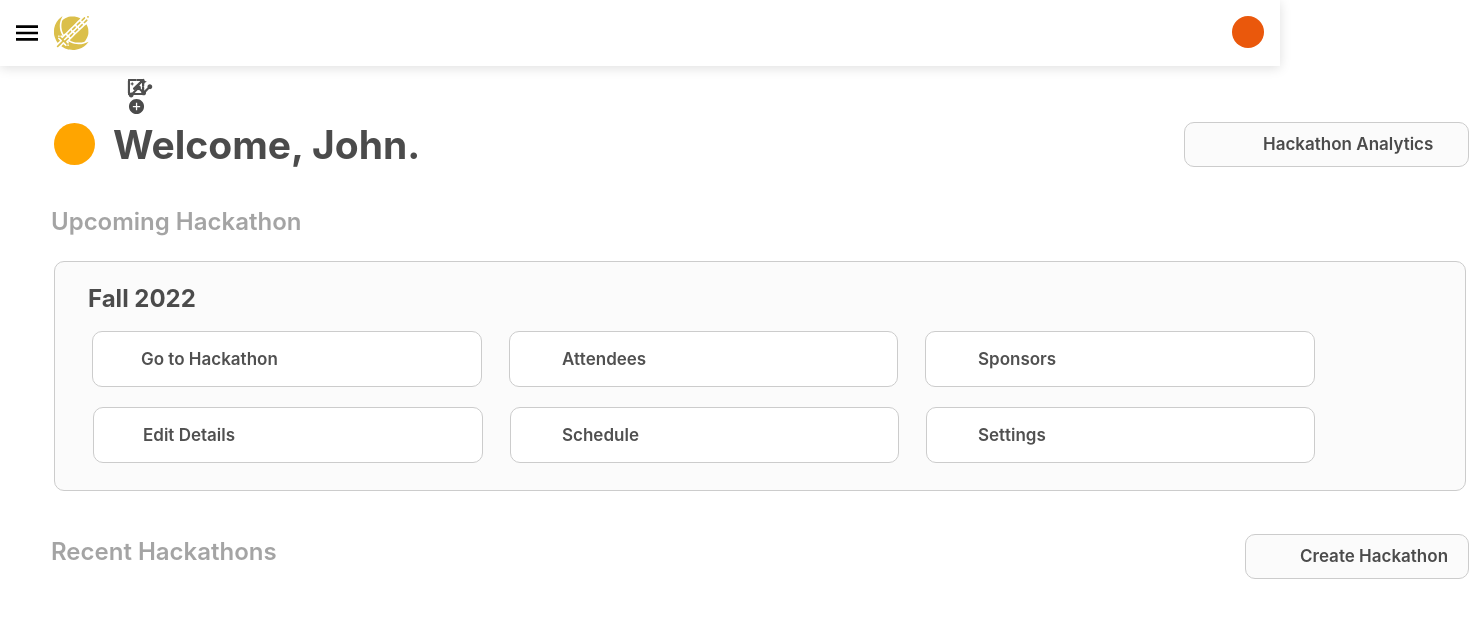
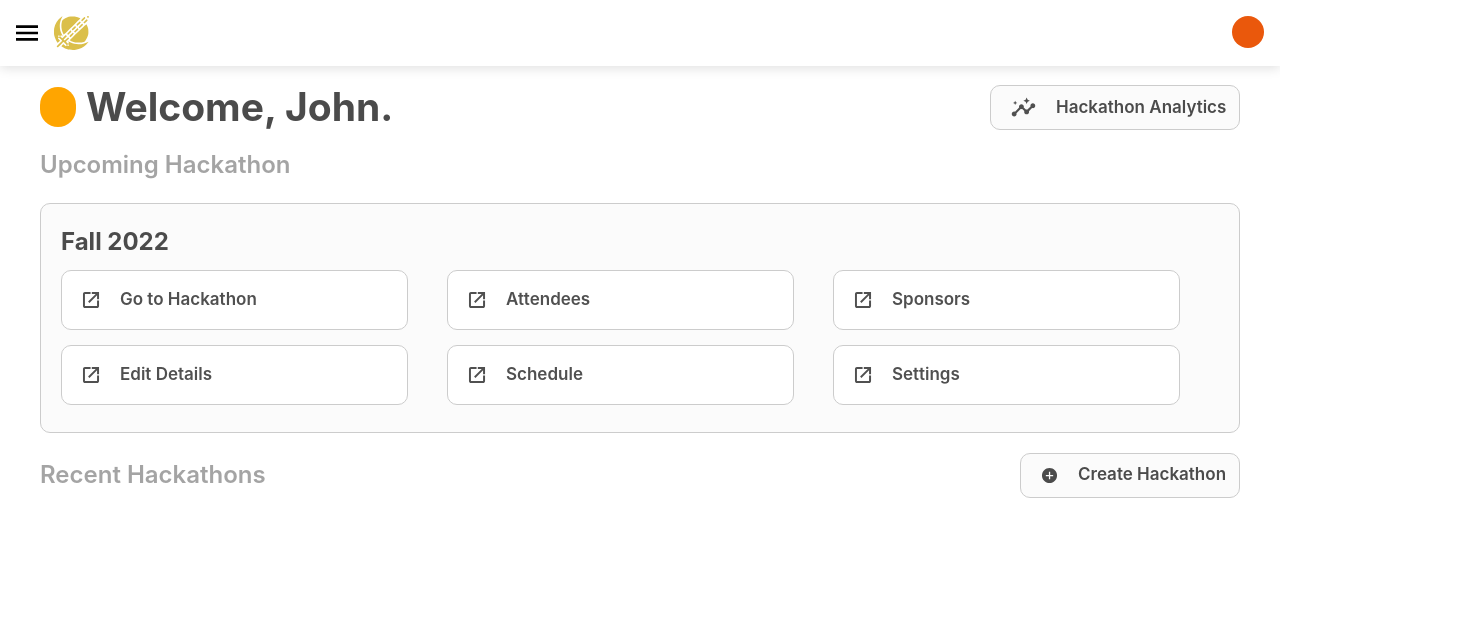
Before and after one commit to KnightHacks/admin-tool-frontend-2022, a React (Create React App) app: page / in a window 1280 px wide. Shown: the top 618 px of the page, 1469 px wide, since content can reach past the window. Built offline with nearby package versions, Linux system fonts and the light colour scheme.

Commit message:
Refactored home page.

```diff
--- a/src/pages/home.css
+++ b/src/pages/home.css
@@ -1,419 +1,210 @@
-.header {
-
+#page {
+    margin-left: 40px;
+    margin-right: 40px;
+    display: block;
 }
 
-.hackathon-analytics {
 
+/* #region Page Header */
+
+#page-header {
+    display: flex;
+    align-items: center;
+    justify-content: space-between;
 }
 
-.subheader-1 {
-
+#page-header-main {
+    display: flex;
+    align-items: center;
 }
 
-.page-links {
-    position: absolute;
-    top: 260px;
-    padding-left: 5%;
-    padding-right: 5%;
-
-    width: 100%;
-    height: 230px;
+#page-header-main-generic-profile-icon {
+    width: 40px;
+    height: 40px;
+    background-color: orange;
+    border-radius: 50px;
 }
 
-.create-hackathon {
+#page-header-main-text {
+    width: 100%;
+    padding-left: 10px;
 
+    font-family: 'Inter';
+    font-style: normal;
+    font-weight: 700;
+    font-size: 39px;
+
+    color: #4B4B4B;
 }
 
-.subheader-2 {
+#page-header-button {
+    width: 250px;
+    height: 45px;
 
+    background: #FBFBFB;
+    border: 1px solid #CCCCCC;
+    border-radius: 10px;
+
+    display: flex;
+    align-items: center;
 }
 
-.table {
+#page-header-button-icon {
+    position: relative;
+    left: 20px;
 
+    color: #505050;
 }
 
-.background-card {
-    position: absolute;
-    height: 100%;
-    width: 100%;
-}
-
-.go-to-hackathon {
-    position: absolute;
-    left: 0%;
-    top: 0%;
-}
-
-.attendees {
-
-}
-
-.sponsors {
-
-}
-
-.edit-details {
-
-}
-
-.schedule {
-
-}
-
-.settings {
-
-}
-
-.go-to-hackathon {
+#page-header-button-text {
     position: relative;
-    width: 41px;
-    height: 42px;
-    left: 54px;
-    top: 123px;
-}
-
-.hackathon-rectangle-button {
-    box-sizing: border-box;
-
-    position: absolute;
-    width: 390px;
-    height: 56px;
-
-    background: #FFFFFF;
-    border: 1px solid #CCCCCC;
-    border-radius: 10px;
-}
-
-.hr-button-text {
-    position: absolute;
-    width: 255px;
-    height: 26px;
+    left: 40px;
 
     font-family: 'Inter';
     font-style: normal;
     font-weight: 600;
     font-size: 17px;
-    line-height: 21px;
-    display: flex;
-    align-items: center;
-
-    color: #505050;
-}
-
-.arrow {
-    color: #505050;
-}
-
-#hr-button-1 {
-    position: absolute;
-    width: 390px;
-    height: 56px;
-    left: 92px;
-    top: 331px;
-}
-
-#hr-button-2 {
-    position: absolute;
-    width: 389px;
-    height: 56px;
-    left: 509px;
-    top: 331px;
-}
-
-#hr-button-3 {
-    position: absolute;
-    width: 390px;
-    height: 56px;
-    left: 925px;
-    top: 331px;
-}
-
-#hr-button-4 {
-    position: absolute;
-    width: 390px;
-    height: 56px;
-    left: 93px;
-    top: 407px;
-}
-
-#hr-button-5 {
-    position: absolute;
-    width: 389px;
-    height: 56px;
-    left: 510px;
-    top: 407px;
-}
-
-#hr-button-6 {
-    position: absolute;
-    width: 389px;
-    height: 56px;
-    left: 926px;
-    top: 407px;
-}
-
-#hr-button-text-1 {
-    position: absolute;
-    width: 255px;
-    height: 26px;
-    left: 141px;
-    top: 346px;
-}
-
-#hr-button-text-2 {
-    position: absolute;
-    width: 255px;
-    height: 26px;
-    left: 562px;
-    top: 346px;
-}
-
-#hr-button-text-3 {
-    position: absolute;
-    width: 255px;
-    height: 26px;
-    left: 978px;
-    top: 346px;
-}
-
-#hr-button-text-4 {
-    position: absolute;
-    width: 255px;
-    height: 26px;
-    left: 143px;
-    top: 422px;
-}
-
-#hr-button-text-5 {
-    position: absolute;
-    width: 255px;
-    height: 26px;
-    left: 562px;
-    top: 422px;
-}
-
-#hr-button-text-6 {
-    position: absolute;
-    width: 255px;
-    height: 26px;
-    left: 978px;
-    top: 422px;
-}
-
-#hr-icon-button-1 {
-    position: absolute;
-    left: 9.9%;
-    right: 9.79%;
-    top: 9.79%;
-    bottom: 9.9%;
-}
-
-#hr-icon-button-2 {
-    position: absolute;
-    left: 9.9%;
-    right: 9.79%;
-    top: 9.79%;
-    bottom: 9.9%;
-}
-
-#hr-icon-button-3 {
-    position: absolute;
-    left: 9.9%;
-    right: 9.79%;
-    top: 9.79%;
-    bottom: 9.9%;
-}
-
-#hr-icon-button-4 {
-    position: absolute;
-    left: 9.9%;
-    right: 9.79%;
-    top: 9.79%;
-    bottom: 9.9%;
-}
-
-#hr-icon-button-5 {
-    position: absolute;
-    left: 9.9%;
-    right: 9.79%;
-    top: 9.79%;
-    bottom: 9.9%;
-}
-
-#hr-icon-button-6 {
-    position: absolute;
-    left: 9.9%;
-    right: 9.79%;
-    top: 9.79%;
-    bottom: 9.9%;
-}
-
-#hackathon-rectangle {
-    box-sizing: border-box;
-    position: absolute;
-    width: 1412px;
-    height: 230px;
-    left: 54px;
-    top: 261px;
-
-    background: #FBFBFB;
-    border: 1px solid #CCCCCC;
-    border-radius: 10px;
-}
-
-#hackathon-rectangle-text {
-    position: absolute;
-    width: 263px;
-    height: 20px;
-    left: 88px;
-    top: 288px;
-
-    font-family: 'Inter';
-    font-style: normal;
-    font-weight: 700;
-    font-size: 24px;
-    line-height: 29px;
-    display: flex;
-    align-items: center;
 
     color: #4B4B4B;
 }
 
-#generic-profile-icon {
-    position: absolute;
-    width: 41px;
-    height: 42px;
-    left: 54px;
-    top: 123px;
-    background-color: orange;
-    border-radius: 50%;
-}
+/* #endregion Page Header */
 
-#header-text {
-    position: absolute;
-    width: 389px;
-    height: 20px;
-    left: 113px;
-    top: 134px;
 
-    font-family: 'Inter';
-    font-style: normal;
-    font-weight: 700;
-    font-size: 39px;
-    line-height: 47px;
-    display: flex;
-    align-items: center;
+/* #region Page Subheader 1 */
 
-    color: #4B4B4B;
-}
-
-#subheader-1-text {
-    position: absolute;
-    width: 263px;
-    height: 20px;
-    left: 51px;
-    top: 211px;
+#page-subheader-1-text {
+    margin-top: 10px;
 
     font-family: 'Inter';
     font-style: normal;
     font-weight: 600;
     font-size: 24px;
-    line-height: 29px;
-    display: flex;
-    align-items: center;
 
     color: #A4A4A4;
 }
 
-#subheader-2-text {
-    position: absolute;
-    width: 263px;
-    height: 20px;
-    left: 51px;
-    top: 541px;
+/* #endregion Page Subheader 1 */
 
+
+/* #region Page Links */
+
+#page-links {
+    position: relative;
+
+    width: full;
+    height: 230px;
+
+    padding: 20px;
+
+    background: #FBFBFB;
+    border: 1px solid #CCCCCC;
+    border-radius: 10px;
+
+    margin-top: 20px;
+
+    display: block;
+}
+
+#page-links-header {
     font-family: 'Inter';
     font-style: normal;
-    font-weight: 600;
+    font-weight: 700;
     font-size: 24px;
-    line-height: 29px;
+
+    color: #4B4B4B;
+}
+
+#page-links-grid {
+    display: grid;
+    grid-template-columns: 1fr 1fr 1fr;
+    grid-template-rows: 75px 75px;
+    padding-top: 10px;
+}
+
+.page-links-grid-button {
+    width: 90%;
+    height: 60px;
+
+    background: #FFFFFF;
+    border: 1px solid #CCCCCC;
+    border-radius: 10px;
+
     display: flex;
     align-items: center;
-
-    color: #A4A4A4;
 }
 
-#hackathon-analytics-text {
-    position: absolute;
-    width: 173px;
-    height: 20px;
-    left: 1263px;
-    top: 134px;
+.page-links-grid-button-icon {
+    position: relative;
+    left: 20px;
+
+    color: #505050;
+}
+
+.page-links-grid-button-text {
+    position: relative;
+    left: 40px;
 
     font-family: 'Inter';
     font-style: normal;
     font-weight: 600;
     font-size: 17px;
-    line-height: 21px;
+
+    color: #505050;
+}
+
+/* #endregion Page Links */
+
+
+/* #region Page Subheader 2 */
+
+#page-subheader-2 {
     display: flex;
     align-items: center;
+    justify-content: space-between;
 
-    color: #4B4B4B;
-
+    margin-top: 20px;
 }
 
-#hackathon-analytics-button {
-    box-sizing: border-box;
+#page-subheader-2-text {
+    font-family: 'Inter';
+    font-style: normal;
+    font-weight: 600;
+    font-size: 24px;
 
-    position: absolute;
-    width: 285px;
+    color: #A4A4A4;
+}
+
+#page-subheader-2-button {
+    width: 220px;
     height: 45px;
-    left: 1184px;
-    top: 122px;
 
     background: #FBFBFB;
     border: 1px solid #CCCCCC;
     border-radius: 10px;
+
+    display: flex;
+    align-items: center;
 }
 
-#hackathon-analytics-icon {
+#page-subheader-2-button-icon {
     position: relative;
-    left: 10%;
+    left: 20px;
+
+    color: #505050;
 }
 
-#create-hackathon-button {
-    box-sizing: border-box;
-
-    position: absolute;
-    width: 224px;
-    height: 45px;
-    left: 1245px;
-    top: 534px;
-
-    background: #FBFBFB;
-    border: 1px solid #CCCCCC;
-    border-radius: 10px;
-}
-
-#create-hackathon-text {
-    position: absolute;
-    width: 153px;
-    height: 20px;
-    left: 1300px;
-    top: 546px;
+#page-subheader-2-button-text {
+    position: relative;
+    left: 40px;
 
     font-family: 'Inter';
     font-style: normal;
     font-weight: 600;
     font-size: 17px;
-    line-height: 21px;
-    display: flex;
-    align-items: center;
 
     color: #4B4B4B;
 }
 
-#create-hackathon-icon {
-    position: relative;
-    left: 10%;
-}
+
+/* #endregion Page Subheader 2 */
--- a/src/pages/home.tsx
+++ b/src/pages/home.tsx
@@ -6,94 +6,90 @@ import { ReactComponent as HackathonAnalyticsIcon } from '../assets/hackathonAna
 import { Link } from 'react-router-dom';
 
 export default function Home() {
-	var userName = 'John';
+
+	// TODO: This user name should be generic.
+	let userName: string = 'John';
+
 	return (
-		<div>
-			<div className="header">
-				<div id="generic-profile-icon" />
-				<h1 id="header-text">Welcome, {userName}.</h1>
+		<div id="page">
+
+			<div id="page-header">
+				<div id="page-header-main">
+					<div id="page-header-main-generic-profile-icon" />
+					<h1 id="page-header-main-text">Welcome, {userName}.</h1>
 				</div>
 
-			<div className="hackathon-analytics">
 				<Link to="/analytics">
-          <button id="hackathon-analytics-button" />
-          <HackathonAnalyticsIcon id="hackathon-analytics-icon" />
-          <body id="hackathon-analytics-text">Hackathon Analytics</body>
+					<button id="page-header-button">
+						<HackathonAnalyticsIcon id="page-header-button-icon" />
+						<body id="page-header-button-text">Hackathon Analytics</body>
+					</button>
 				</Link>
 			</div>
 
-			<div className="subheader-1">
-				<h1 id="subheader-1-text">Upcoming Hackathon</h1>
+			<h1 id="page-subheader-1-text">Upcoming Hackathon</h1>
+
+			<div id="page-links">
+				<h1 id="page-links-header">Fall 2022</h1>
+
+				<div id="page-links-grid">
+					<Link to="/hackathon">
+						<button className="page-links-grid-button">
+							<PageLinksIcon className="page-links-grid-button-icon"/>
+							<body className="page-links-grid-button-text">Go to Hackathon</body>
+						</button>
+					</Link>
+
+					<Link to="/attendees">
+						<button className="page-links-grid-button">
+							<PageLinksIcon className="page-links-grid-button-icon"/>
+							<body className="page-links-grid-button-text">Attendees</body>
+						</button>
+					</Link>
+
+					<Link to="/sponsors">
+						<button className="page-links-grid-button">
+							<PageLinksIcon className="page-links-grid-button-icon"/>
+							<body className="page-links-grid-button-text">Sponsors</body>
+						</button>
+					</Link>
+
+					<Link to="/edit-details">
+						<button className="page-links-grid-button">
+							<PageLinksIcon className="page-links-grid-button-icon"/>
+							<body className="page-links-grid-button-text">Edit Details</body>
+						</button>
+					</Link>
+
+					<Link to="/schedule">
+						<button className="page-links-grid-button">
+							<PageLinksIcon className="page-links-grid-button-icon"/>
+							<body className="page-links-grid-button-text">Schedule</body>
+						</button>
+					</Link>
+
+					<Link to="/settings">
+						<button className="page-links-grid-button">
+							<PageLinksIcon className="page-links-grid-button-icon"/>
+							<body className="page-links-grid-button-text">Settings</body>
+						</button>
+					</Link>
+				</div>
 			</div>
 
-			{/* <div className="page-links">				 */}
-				{/* <div className="background-card"> */}
-					<div id="hackathon-rectangle"/>
-					<h1 id="hackathon-rectangle-text">Fall 2022</h1>
-				{/* </div> */}
 
-				{/* <div className="go-to-hackathon"> */}
-        <Link to="/hackathon">
-          <button className="hackathon-rectangle-button" id="hr-button-1"/>
-					<PageLinksIcon className="arrow" id="hr-icon-button-1"/>
-					<body className="hr-button-text" id="hr-button-text-1">Go to Hackathon</body>
+			<div id="page-subheader-2">
+				<h1 id="page-subheader-2-text">Recent Hackathons</h1>
+
+				<Link to="/">
+					<button id="page-subheader-2-button">
+						<CreateHackathonIcon id="page-subheader-2-button-icon" />
+						<body id="page-subheader-2-button-text">Create Hackathon</body>
+					</button>
 				</Link>
-				{/* </div> */}
-
-				{/* <div className="attendees"> */}
-        <Link to="/attendees">
-          <button className="hackathon-rectangle-button" id="hr-button-2"/>
-          <PageLinksIcon className="arrow" id="hr-icon-button-2"/>
-					<body className="hr-button-text" id="hr-button-text-2"> Attendees </body>
-        </Link>
-				{/* </div> */}
-
-				{/* <div className="sponsors"> */}
-        <Link to="/sponsors">
-          <button className="hackathon-rectangle-button" id="hr-button-3"/>
-          <PageLinksIcon className="arrow" id="hr-icon-button-3"/>
-					<body className="hr-button-text" id="hr-button-text-3"> Sponsors </body>
-        </Link>
-				{/* </div> */}
-
-				{/* <div className="edit-details"> */}
-        <Link to="/">
-          <button className="hackathon-rectangle-button" id="hr-button-4"/>
-          <PageLinksIcon className="arrow" id="hr-icon-button-4"/>
-					<body className="hr-button-text" id="hr-button-text-4"> Edit Details </body>
-        </Link>
-				{/* </div> */}
-
-				{/* <div className="schedule"> */}
-        <Link to="/schedule">
-          	<button className="hackathon-rectangle-button" id="hr-button-5"/>
-            <PageLinksIcon className="arrow" id="hr-icon-button-5"/>
-            <body className="hr-button-text" id="hr-button-text-5"> Schedule </body>
-        </Link>
-				{/* </div> */}
-
-				{/* <div className="settings"> */}
-        <Link to="/">
-          <button className="hackathon-rectangle-button" id="hr-button-6"/>
-          <PageLinksIcon className="arrow" id="hr-icon-button-6"/>
-					<body className="hr-button-text" id="hr-button-text-6"> Settings </body>
-        </Link>
-				{/* </div> */}
-			{/* </div> */}
-
-			<div className="create-hackathon">
-				<button id="create-hackathon-button" />
-				<CreateHackathonIcon id="create-hackathon-icon" />
-				<body id="create-hackathon-text">Create Hackathon</body>
 			</div>
 
-			<div className="subheader-2">
-				<h1 className="" id="subheader-2-text">Recent Hackathons</h1>
-			</div>
-
-			<div className="table">
 			{/* TODO: Add Table Component Here */}
-			</div>
 		</div>
 	);
 }
```
Lines whose indentation alone changed are shown as unchanged.
